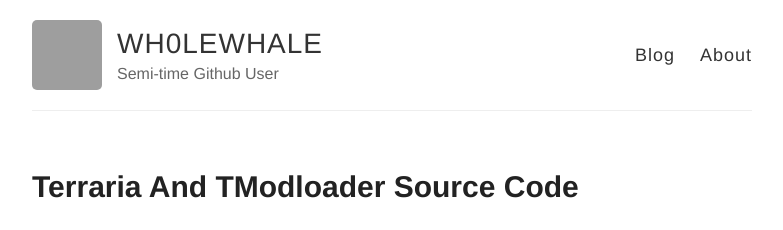
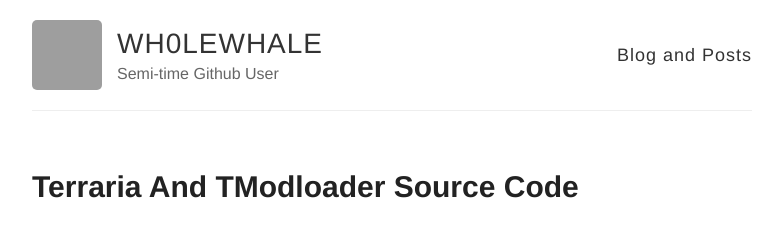
Before and after one commit to AnomaliesGentoolman/AnomaliesGentoolman.github.io, a Jekyll site: the page built from _posts/2024-2-7-compiled-terraria.md, in a window 1280 px wide and 900 px high. Shown: the top 230 px of the window, without its empty margins (248-1031 px from the left). Built offline with Jekyll 4.4.1, drawn with Linux system fonts in a browser that asks for light colours; grey boxes are pictures that could not be loaded.

Commit message:
Update default.html

```diff
--- a/_layouts/default.html
+++ b/_layouts/default.html
@@ -27,8 +27,7 @@
           </div>
 
           <nav>
-            <a href="{{ site.baseurl }}/">Blog</a>
-            <a href="{{ site.baseurl }}/about">About</a>
+            <a href="{{ site.baseurl }}/">Blog and Posts</a>
           </nav>
         </header>
       </div>
```
